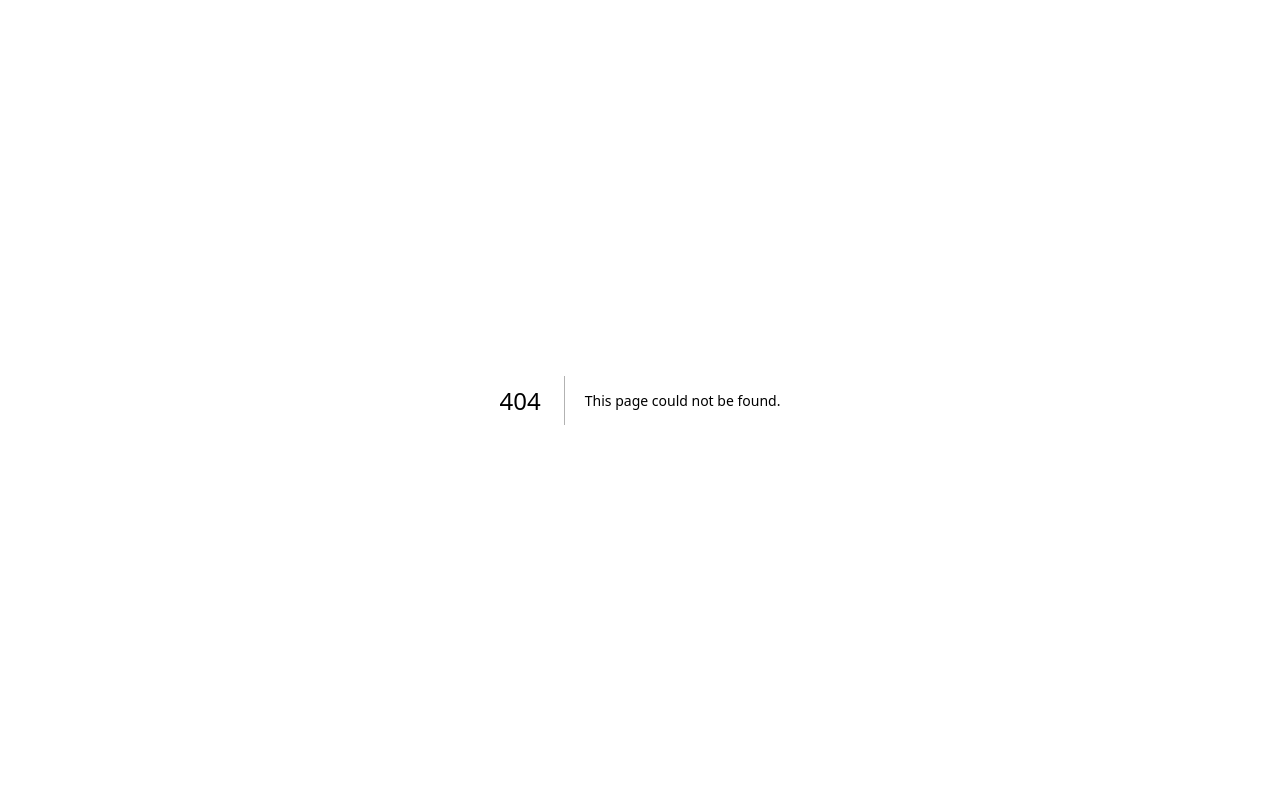
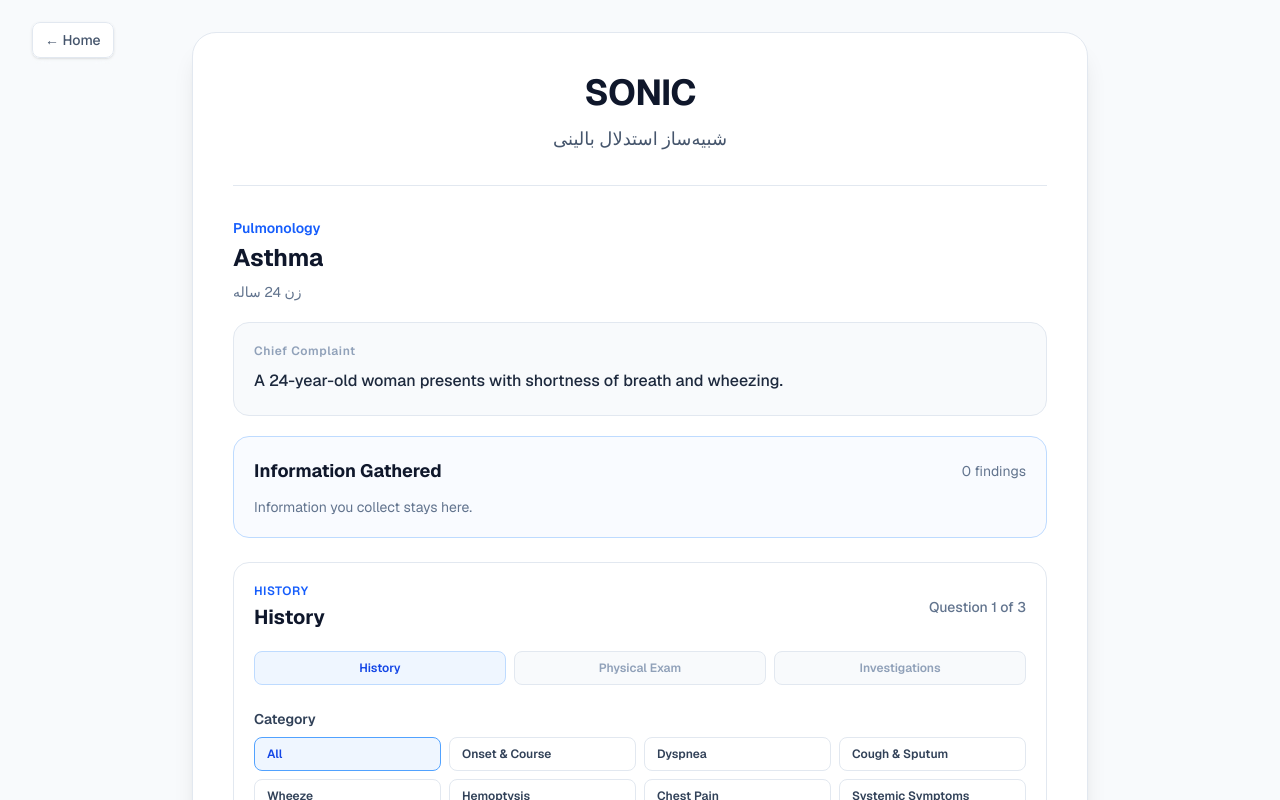
Before and after one commit to akbarinickannmnm/sonic, a Next.js app: page /case/today in a window 1280 px wide. Before the commit this address had no page. Shown: the top 800 px of the page. Built offline with nearby package versions, Linux system fonts and the light colour scheme.

Commit message:
Connect daily case experience

```diff
--- /dev/null
+++ b/app/case/today/DailyCasePlayer.tsx
@@ -0,0 +1,53 @@
+"use client";
+
+import { useState } from "react";
+import CasePlayer from "../../../components/CasePlayer";
+import type { Case } from "../../../types/case";
+
+const ATTEMPT_PREFIX = "sonic:daily-case:attempt:";
+const STATE_PREFIX = "sonic:daily-case:state:";
+
+function attemptKey(dateKey: string) {
+  return `${ATTEMPT_PREFIX}${dateKey}`;
+}
+
+function stateKey(dateKey: string, caseId: string) {
+  return `${STATE_PREFIX}${dateKey}:${caseId}`;
+}
+
+export default function DailyCasePlayer({ caseData, dateKey }: { caseData: Case; dateKey: string }) {
+  const [locked, setLocked] = useState(() => {
+    if (typeof window === "undefined") return false;
+    return window.localStorage.getItem(attemptKey(dateKey)) === "completed";
+  });
+
+  if (locked) {
+    return (
+      <main className="min-h-screen bg-[#fbfaf8] px-5 py-10 text-[#10213f]">
+        <div className="mx-auto max-w-[820px]">
+          <div className="rounded-2xl border border-slate-200 bg-white p-8 text-center shadow-[0_8px_28px_rgba(15,23,42,0.05)] sm:p-12">
+            <div className="mx-auto flex h-12 w-12 items-center justify-center rounded-full bg-emerald-50 text-xl text-emerald-700">✓</div>
+            <p className="mt-5 text-xs font-semibold uppercase tracking-[0.18em] text-slate-500">Case of the Day</p>
+            <h1 className="mt-2 text-3xl font-semibold tracking-tight">Today&apos;s case is complete.</h1>
+            <p className="mx-auto mt-3 max-w-md text-sm leading-6 text-slate-600">
+              You&apos;ve already used today&apos;s attempt. Come back tomorrow for a new clinical challenge.
+            </p>
+            <p className="mt-6 text-sm font-medium text-slate-500">{caseData.title}</p>
+          </div>
+        </div>
+      </main>
+    );
+  }
+
+  return (
+    <CasePlayer
+      caseData={caseData}
+      storageKey={stateKey(dateKey, caseData.id)}
+      onComplete={() => {
+        // Consume the daily attempt, but keep the current completed case
+        // visible so the user can read the result and review questions.
+        window.localStorage.setItem(attemptKey(dateKey), "completed");
+      }}
+    />
+  );
+}
--- /dev/null
+++ b/app/case/today/page.tsx
@@ -0,0 +1,23 @@
+import Link from "next/link";
+import DailyCasePlayer from "./DailyCasePlayer";
+import { getDailyCase } from "../../../lib/dailyCase";
+
+export default function DailyCasePage() {
+  const now = new Date();
+  const caseData = getDailyCase(now);
+  const dateKey = now.toISOString().slice(0, 10);
+
+  return (
+    <>
+      <div className="fixed left-5 top-5 z-50 sm:left-8 sm:top-7">
+        <Link
+          href="/"
+          className="rounded-lg border border-slate-200 bg-white/90 px-3 py-2 text-sm font-medium text-slate-600 shadow-sm backdrop-blur hover:text-slate-900"
+        >
+          ← Home
+        </Link>
+      </div>
+      <DailyCasePlayer caseData={caseData} dateKey={dateKey} />
+    </>
+  );
+}
--- a/app/page.tsx
+++ b/app/page.tsx
@@ -1,6 +1,7 @@
 "use client";
 
 import { useRouter } from "next/navigation";
+import { getDailyCase } from "../lib/dailyCase";
 
 const specialties = [
   { label: "Pulmonology", icon: "lungs", tone: "blue" },
@@ -38,6 +39,14 @@
 
 export default function Home() {
   const router = useRouter();
+  const dailyCase = getDailyCase();
+  const dailyDate = new Date();
+  const dailyDateLabel = dailyDate.toLocaleDateString("en-US", {
+    month: "short",
+    day: "2-digit",
+    year: "numeric",
+    timeZone: "UTC",
+  }).toUpperCase();
 
   return (
     <main className="min-h-screen bg-[#fbfaf8] text-[#10213f]">
@@ -72,15 +81,15 @@
           <article className="overflow-hidden rounded-2xl border border-slate-200 bg-white shadow-[0_8px_28px_rgba(15,23,42,0.05)]">
             <div className="grid min-h-[340px] md:grid-cols-[1.02fr_0.98fr]">
               <div className="flex flex-col justify-center p-7 sm:p-9 lg:p-10">
-                <div className="mb-5 inline-flex w-fit items-center rounded-lg bg-blue-50 px-3 py-1.5 text-[13px] font-medium text-blue-700">AUG 30, 2026</div>
-                <h2 className="text-[30px] font-semibold tracking-[-0.035em] sm:text-[34px]">Pulmonary Embolism</h2>
-                <p className="mt-3 max-w-[390px] text-[17px] leading-7 text-slate-700">A 45-year-old woman presents with sudden shortness of breath and pleuritic chest pain.</p>
+                <div className="mb-5 inline-flex w-fit items-center rounded-lg bg-blue-50 px-3 py-1.5 text-[13px] font-medium text-blue-700">{dailyDateLabel}</div>
+                <h2 className="text-[30px] font-semibold tracking-[-0.035em] sm:text-[34px]">{dailyCase.title}</h2>
+                <p className="mt-3 max-w-[390px] text-[17px] leading-7 text-slate-700">{dailyCase.presentation}</p>
                 <div className="mt-6 flex flex-wrap gap-x-6 gap-y-3 text-[14px] text-slate-600">
-                  <span className="flex items-center gap-2"><Icon name="user" size={19}/>45 yrs</span>
-                  <span className="flex items-center gap-2">♀&nbsp; Female</span>
-                  <span className="flex items-center gap-2"><Icon name="activity" size={19}/>Intermediate</span>
+                  <span className="flex items-center gap-2"><Icon name="user" size={19}/>{dailyCase.patient.age} yrs</span>
+                  <span className="flex items-center gap-2">{dailyCase.patient.sex === "male" ? "♂" : "♀"}&nbsp; {dailyCase.patient.sex === "male" ? "Male" : "Female"}</span>
+                  <span className="flex items-center gap-2"><Icon name="activity" size={19}/>{dailyCase.difficulty.charAt(0).toUpperCase() + dailyCase.difficulty.slice(1)}</span>
                 </div>
-                <button className="mt-7 flex w-fit items-center gap-4 rounded-lg bg-[#1768c7] px-7 py-3.5 text-[16px] font-medium text-white shadow-sm">Start today&apos;s case <Icon name="arrow" size={20}/></button>
+                <button type="button" onClick={() => router.push("/case/today")} className="mt-7 flex w-fit items-center gap-4 rounded-lg bg-[#1768c7] px-7 py-3.5 text-[16px] font-medium text-white shadow-sm transition hover:bg-[#155db2]">Start today&apos;s case <Icon name="arrow" size={20}/></button>
               </div>
               <div className="relative min-h-[280px] overflow-hidden bg-[#f7f4ed]">
                 <div className="absolute inset-0 opacity-60" style={{backgroundImage:"radial-gradient(circle at 55% 40%, rgba(255,255,255,.95), transparent 44%), linear-gradient(120deg, rgba(238,231,218,.5), rgba(250,248,243,.95))"}}/>
@@ -95,7 +104,11 @@
                     <path d="M284 246h38M296 229c10 7 17 13 25 24M297 263c9-7 15-13 22-25" stroke="#b44d4a" strokeWidth="6"/>
                   </svg>
                 </div>
-                <div className="absolute right-7 top-8 rotate-[-4deg] text-[12px] italic leading-7 text-slate-600">↑ d-dimer<br/>V/Q mismatch<br/>Pleuritic pain<br/>Tachycardia<br/>Risk factors?</div>
+                <div className="absolute right-7 top-8 rotate-[-4deg] text-[12px] italic leading-7 text-slate-600">
+                  {dailyCase.tags.slice(0, 5).map((tag) => (
+                    <div key={tag}>{tag.replaceAll("-", " ")}</div>
+                  ))}
+                </div>
               </div>
             </div>
           </article>
--- a/components/CasePlayer.tsx
+++ b/components/CasePlayer.tsx
@@ -1,6 +1,6 @@
 "use client";
 
-import { useMemo, useState } from "react";
+import { useEffect, useMemo, useState } from "react";
 
 import type { Case, CaseHint, Investigation } from "../types/case";
 import Header from "./Header";
@@ -18,7 +18,11 @@
 const MAX_PHYSICAL_EXAMS = 2;
 const MAX_INVESTIGATIONS = 2;
 
-type Props = { caseData: Case };
+type Props = {
+  caseData: Case;
+  storageKey?: string;
+  onComplete?: (result: { won: boolean; guessCount: number }) => void;
+};
 type Stage = "history" | "physical-exam" | "investigation";
 
 type AnsweredItem = {
@@ -38,7 +42,7 @@
   return MAX_INVESTIGATIONS;
 }
 
-export default function CasePlayer({ caseData }: Props) {
+export default function CasePlayer({ caseData, storageKey, onComplete }: Props) {
   const historyStage = getStage(caseData, "history");
   const physicalStage = getStage(caseData, "physical-exam");
   const investigationStage = getStage(caseData, "investigation");
@@ -54,6 +58,7 @@
   const [completed, setCompleted] = useState(false);
   const [won, setWon] = useState<boolean | null>(null);
   const [showSuggestions, setShowSuggestions] = useState(false);
+  const [hydrated, setHydrated] = useState(!storageKey);
 
   const answeredIds = useMemo(
     () => new Set(answered.map((item) => item.id)),
@@ -145,6 +150,75 @@
       )
       .slice(0, 8);
   }, [selectedDiagnosis]);
+
+  useEffect(() => {
+    if (!storageKey || typeof window === "undefined") {
+      setHydrated(true);
+      return;
+    }
+
+    try {
+      const raw = window.localStorage.getItem(storageKey);
+      if (raw) {
+        const saved = JSON.parse(raw) as {
+          answered?: AnsweredItem[];
+          activeStage?: Stage;
+          questionSearch?: string;
+          selectedCategory?: string | null;
+          selectedDiagnosis?: string;
+          guessCount?: number;
+          completed?: boolean;
+          won?: boolean | null;
+          showSuggestions?: boolean;
+        };
+
+        if (Array.isArray(saved.answered)) setAnswered(saved.answered);
+        if (saved.activeStage) setActiveStage(saved.activeStage);
+        if (typeof saved.questionSearch === "string") setQuestionSearch(saved.questionSearch);
+        if (saved.selectedCategory !== undefined) setSelectedCategory(saved.selectedCategory ?? null);
+        if (typeof saved.selectedDiagnosis === "string") setSelectedDiagnosis(saved.selectedDiagnosis);
+        if (typeof saved.guessCount === "number") setGuessCount(saved.guessCount);
+        if (typeof saved.completed === "boolean") setCompleted(saved.completed);
+        if (saved.won !== undefined) setWon(saved.won ?? null);
+        if (typeof saved.showSuggestions === "boolean") setShowSuggestions(saved.showSuggestions);
+      }
+    } catch {
+      window.localStorage.removeItem(storageKey);
+    } finally {
+      setHydrated(true);
+    }
+  }, [storageKey]);
+
+  useEffect(() => {
+    if (!storageKey || !hydrated || typeof window === "undefined") return;
+
+    window.localStorage.setItem(
+      storageKey,
+      JSON.stringify({
+        answered,
+        activeStage,
+        questionSearch,
+        selectedCategory,
+        selectedDiagnosis,
+        guessCount,
+        completed,
+        won,
+        showSuggestions,
+      }),
+    );
+  }, [
+    storageKey,
+    hydrated,
+    answered,
+    activeStage,
+    questionSearch,
+    selectedCategory,
+    selectedDiagnosis,
+    guessCount,
+    completed,
+    won,
+    showSuggestions,
+  ]);
 
   const stageLimit = getStageLimit(activeStage);
 
@@ -305,12 +379,14 @@
     if (correct) {
       setWon(true);
       setCompleted(true);
+      onComplete?.({ won: true, guessCount: nextGuessCount });
       return;
     }
 
     if (nextGuessCount >= MAX_GUESSES) {
       setWon(false);
       setCompleted(true);
+      onComplete?.({ won: false, guessCount: nextGuessCount });
     }
   }
 
@@ -332,6 +408,16 @@
       : activeStage === "physical-exam"
         ? "Physical Exam"
         : "Investigations";
+
+  if (!hydrated) {
+    return (
+      <main className="min-h-screen bg-slate-50 px-4 py-8 text-left">
+        <div className="mx-auto w-full max-w-4xl rounded-3xl border border-slate-200 bg-white p-10 text-center shadow-xl">
+          <p className="text-sm text-slate-500">Loading your case...</p>
+        </div>
+      </main>
+    );
+  }
 
   return (
     <main className="min-h-screen bg-slate-50 px-4 py-8 text-left">
--- /dev/null
+++ b/lib/dailyCase.ts
@@ -0,0 +1,27 @@
+import type { Case } from "../types/case";
+import { cases } from "../data/cases";
+
+/**
+ * The daily case is deterministic for a given UTC calendar date.
+ * This means every user gets the same case on the same day.
+ */
+export function getDailyCase(date = new Date()): Case {
+  const eligible = cases
+    .filter((item) => item.difficulty === "easy" || item.difficulty === "medium")
+    .slice()
+    .sort((a, b) => a.id.localeCompare(b.id));
+
+  if (eligible.length === 0) {
+    throw new Error("No eligible cases are available for Case of the Day.");
+  }
+
+  const dateKey = date.toISOString().slice(0, 10);
+  let hash = 2166136261;
+  for (let index = 0; index < dateKey.length; index += 1) {
+    hash ^= dateKey.charCodeAt(index);
+    hash = Math.imul(hash, 16777619);
+  }
+
+  const index = (hash >>> 0) % eligible.length;
+  return eligible[index];
+}
```
